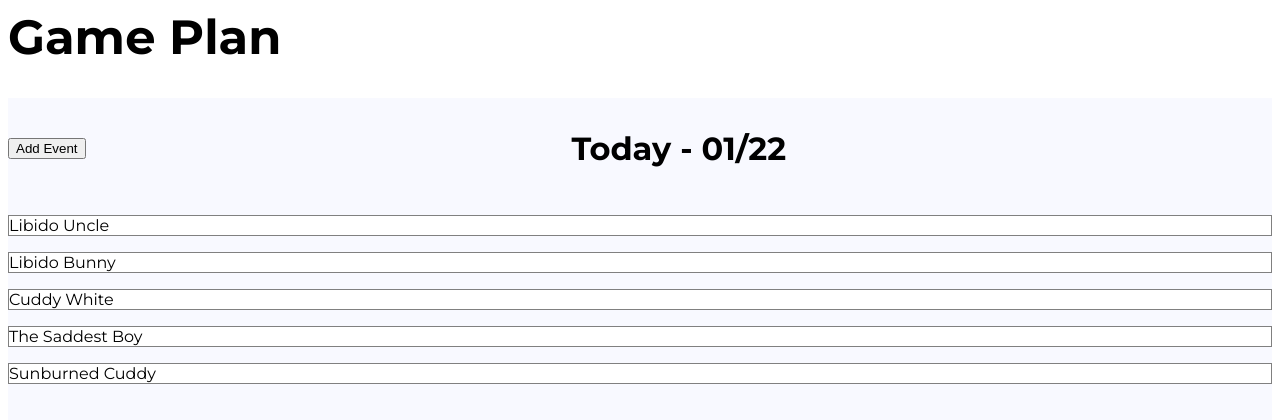
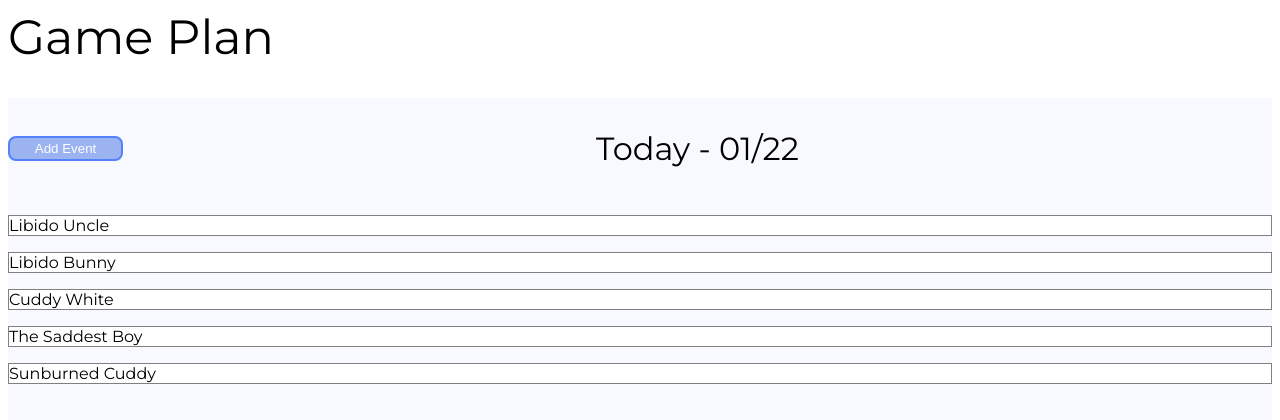
Before and after one commit to cakasten/halo_assemble, a plain HTML site: page index.html in a window 1280 px wide. Shown: the top 420 px of the page. Drawn offline with Linux system fonts and the light colour scheme.

Commit message:
minor fix

```diff
--- a/style.css
+++ b/style.css
@@ -1,18 +1,16 @@
 body {
-    font-family: 'Montserrat', sans-serif;;
+    font-family: 'Montserrat', sans-serif;
 }
 
 h1 {
     font-size: 3em;
+    font-weight: normal;
 }
 
 #date {
     font-size: 2em;
     margin: auto;
-}
-
-a {
-
+    font-weight: normal;
 }
 
 #title-bar {
@@ -32,6 +30,11 @@ a {
     border: solid grey 1px;
 }
 
- a {
-
+button {
+    background: #9BB3F0;
+    border: 2px solid #5281FA;
+    border-radius: 8px;
+    color: white;
+    width: 115px;
+    height: 25;
 }
```
